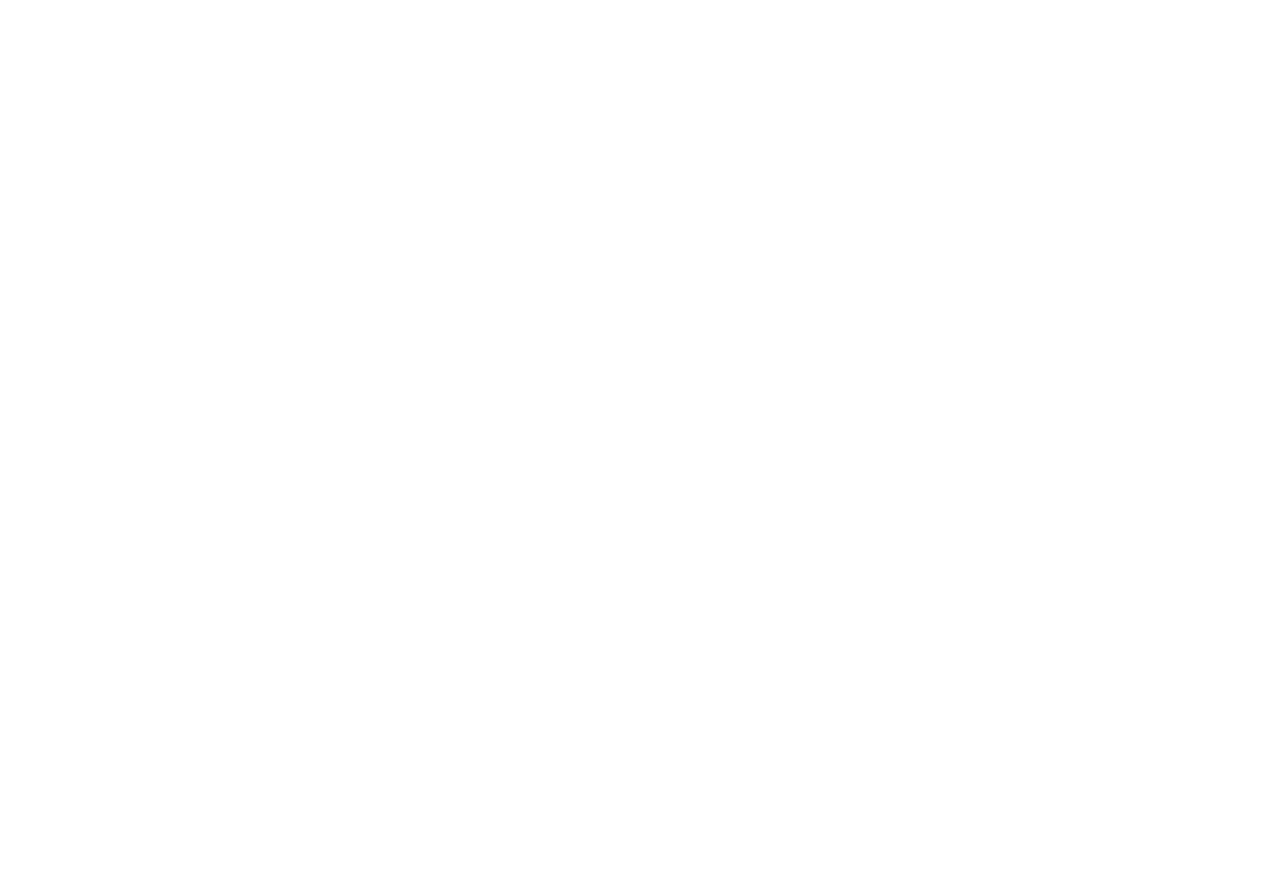
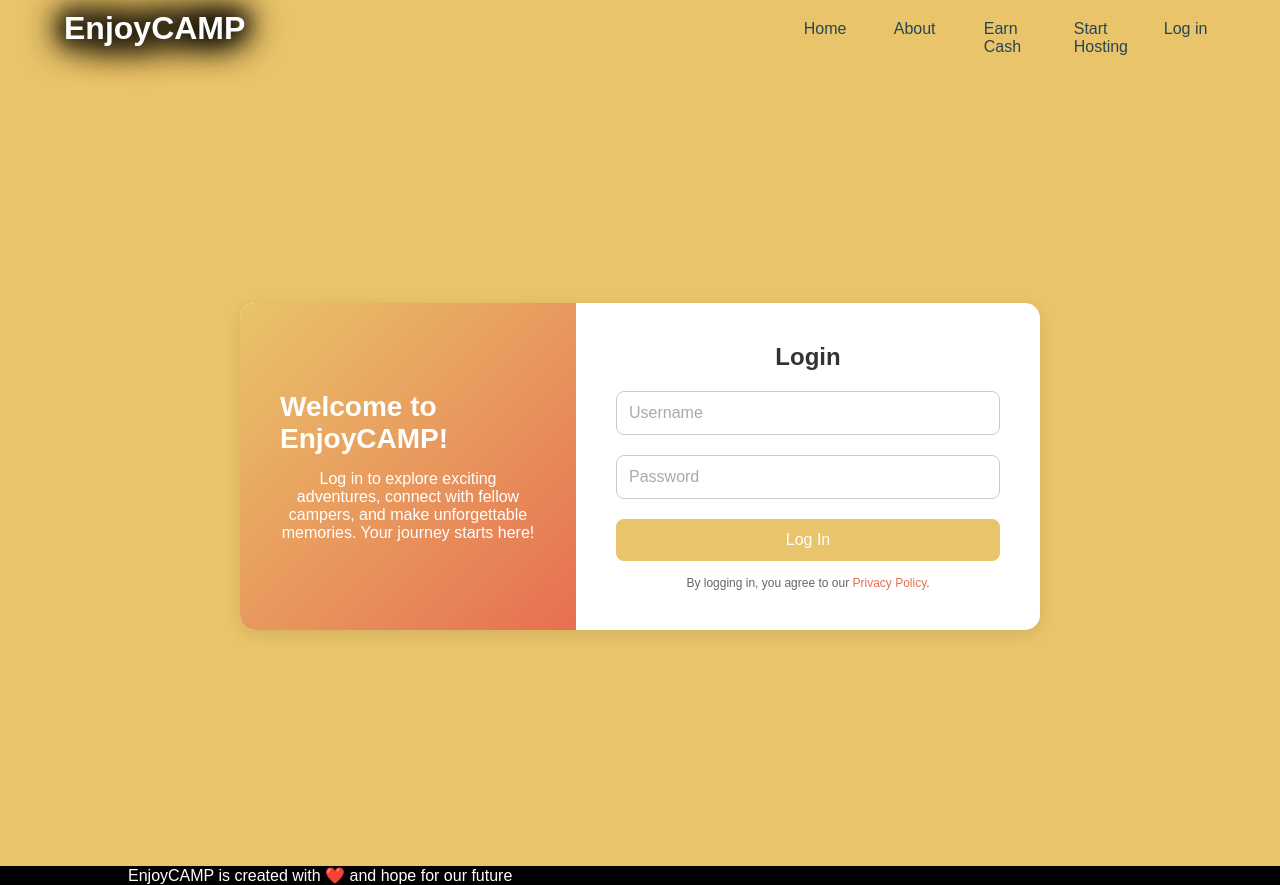
Before and after one commit to tinarahmani/APPWeb3-finalproject-EnjoyCamp, a plain HTML site: page login.html in a window 1280 px wide. Before the commit the page ends 800 px from the top, so only its background shows below. Drawn offline with Linux system fonts and the light colour scheme.

Commit message:
login page is ready to use

```diff
--- a/about.css
+++ b/about.css
@@ -10,7 +10,7 @@ main {
 }
 .header {
     display: flex;
-    margin-left: 10%;
+    margin-left: 32px;
 }
 header {
     justify-content: space-between;
--- /dev/null
+++ b/login.css
@@ -0,0 +1,196 @@
+* {
+    margin: 0;
+    padding: 0;
+    box-sizing: border-box;
+    font-family: Arial, sans-serif;
+}
+
+body {
+
+
+    background: #E9C46A;
+}
+
+.main {
+display: flex;
+    justify-content: center;
+    align-items: center;
+    height: 100vh;
+}
+
+.header {
+    display: flex;
+    margin-left: 32px;
+}
+header {
+    justify-content: space-between;
+    padding-top: 10px;
+    color: white;
+    text-decoration: wavy;
+    text-shadow: 0 0 20px black, 0 0 25px black, 0 0 30px black, 0 0 35px black, 0 0 40px black, 0 0 45px black;
+    animation: glow 2s infinite;
+}
+
+nav {
+
+
+    padding-top: 10px;
+    display: flex;
+    width: 80%;
+    justify-content: flex-end;
+}
+nav a {
+    text-decoration: none;
+    color: #264653;
+    width: 90px;
+    padding: 10px;
+}
+.dropdown-content {
+    display: none;
+    position: absolute;
+    top: 30px;
+    left: 0;
+    background-color: white;
+    box-shadow: 0px 4px 6px rgba(0, 0, 0, 0.1);
+    list-style: none;
+    padding: 10px 0;
+    margin-left: 60.5%;
+    width: 130px;
+    padding-left: 12px;
+}
+.dropdown-content li {
+    text-align: left;
+}
+
+.dropdown-content a {
+    padding: 10px 15px;
+    display: block;
+    color: #000;
+}
+
+.dropdown-content a:hover {
+    background-color: #E76F51;
+}
+
+.dropdown:hover .dropdown-content {
+    display: block;
+}
+.dropdown-content li {
+    text-align: left;
+}
+
+.dropdown-content a {
+    padding: 10px 15px;
+    display: block;
+    color: #000;
+}
+
+.dropdown-content a:hover {
+    background-color: #E76F51;
+}
+
+.dropdown:hover .dropdown-content {
+    display: block;
+}
+
+.login-container {
+    display: flex;
+    max-width: 800px;
+    width: 100%;
+    background: #fff;
+    border-radius: 15px;
+    box-shadow: 0 4px 15px rgba(0, 0, 0, 0.1);
+    overflow: hidden;
+}
+
+.login-left, .login-right {
+    padding: 40px;
+}
+
+.login-left {
+    background: linear-gradient(to bottom right, #E9C46A, #E76F51);
+    color: #fff;
+    flex: 1;
+    display: flex;
+    flex-direction: column;
+    justify-content: center;
+    align-items: center;
+}
+
+.login-left h1 {
+    margin-bottom: 15px;
+    font-size: 28px;
+}
+
+.login-left p {
+    font-size: 16px;
+    text-align: center;
+}
+
+.login-right {
+    flex: 1.5;
+    display: flex;
+    flex-direction: column;
+    justify-content: center;
+}
+
+.login-right h2 {
+    text-align: center;
+    margin-bottom: 20px;
+    font-size: 24px;
+    color: #333;
+}
+
+.form-group {
+    margin-bottom: 20px;
+    position: relative;
+}
+
+.form-group input {
+    width: 100%;
+    padding: 12px;
+    border: 1px solid #ccc;
+    border-radius: 8px;
+    font-size: 16px;
+}
+
+.form-group input::placeholder {
+    color: #aaa;
+}
+
+.login-btn {
+    width: 100%;
+    padding: 12px;
+    background: #E9C46A;
+    color: #fff;
+    border: none;
+    border-radius: 8px;
+    font-size: 16px;
+    cursor: pointer;
+    transition: background 0.3s;
+}
+
+.login-btn:hover {
+    background: #E76F51;
+}
+
+.privacy-text {
+    margin-top: 15px;
+    font-size: 12px;
+    text-align: center;
+    color: #666;
+}
+
+.privacy-text a {
+    color: #E76F51;
+    text-decoration: none;
+}
+
+.privacy-text a:hover {
+    text-decoration: underline;
+}
+footer {
+    background-color: black;
+    color: white;
+    padding-left: 10%;
+}
--- a/login.html
+++ b/login.html
@@ -0,0 +1,59 @@
+<!DOCTYPE html>
+<html lang="en">
+<head>
+    <meta charset="UTF-8">
+    <meta name="viewport" content="width=device-width, initial-scale=1.0">
+    <title>Login Page</title>
+    <link rel="stylesheet" href="./login.css">
+    <link rel="stylesheet" href="./login.js">
+
+</head>
+<div class="header">
+    <header class="header">
+        <h1>EnjoyCAMP</h1>
+    </header>
+
+         <nav>
+            <a href="home.html">Home</a>
+            <a href="about.html" id="dropbtn">About</a>
+            <ul class="dropdown-content">
+                <li><a href="#value">Our Values</a></li>
+                <li><a href="#story">Our Story</a></li>
+                <li><a href="#careers">Careers</a></li>
+            </ul>
+            <a href="earncash.html">Earn Cash</a>
+            <a href="starthosting.html">Start Hosting</a>
+            <a href="login.html">Log in</a>
+        </nav>
+</div>
+<body>
+    <div class="main">
+    <div class="login-container">
+        <div class="login-left">
+            <h1>Welcome to EnjoyCAMP!</h1>
+            <p>Log in to explore exciting adventures, connect with fellow campers, and make unforgettable memories. Your journey starts here!</p>
+        </div>
+        <div class="login-right">
+            <h2>Login</h2>
+            <form id="loginForm">
+                <div class="form-group">
+                    <input type="text" id="username" name="username" placeholder="Username" required>
+                </div>
+                <div class="form-group">
+                    <input type="password" id="password" name="password" placeholder="Password" required>
+                </div>
+                <button type="submit" class="login-btn">Log In</button>
+                <p class="privacy-text">
+                    By logging in, you agree to our <a href="#">Privacy Policy</a>.
+                </p>
+            </form>
+        </div>
+    </div>
+    </div>
+
+    <script src="scripts.js"></script>
+</body>
+<footer>
+    EnjoyCAMP is created with ❤️ and hope for our future
+</footer>
+</html>
--- /dev/null
+++ b/login.js
@@ -0,0 +1,11 @@
+document.getElementById('loginForm').addEventListener('submit', function (event) {
+    event.preventDefault();
+    const username = document.getElementById('username').value;
+    const password = document.getElementById('password').value;
+
+    if (username === '' || password === '') {
+        alert('Please fill in both fields.');
+    } else {
+        alert(`Welcome, ${username}!`);
+    }
+});
```
